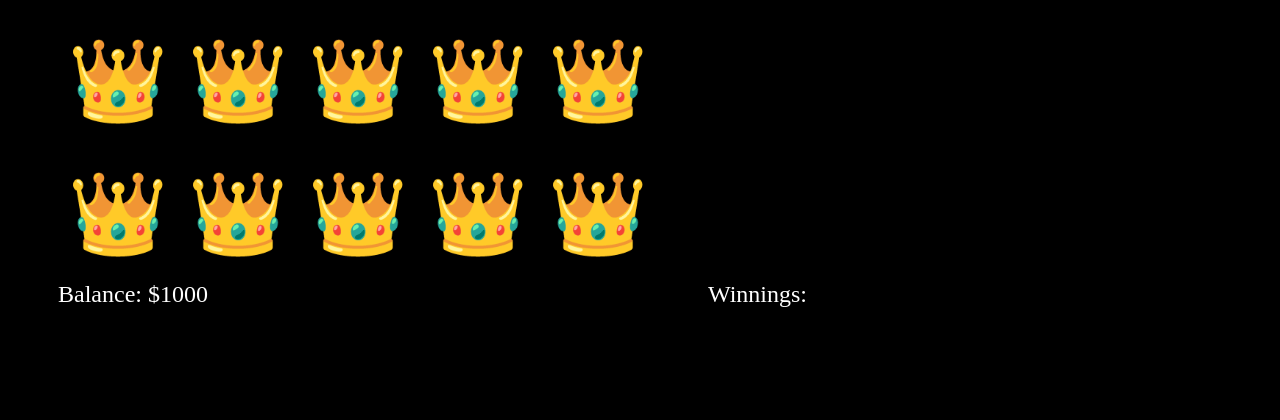
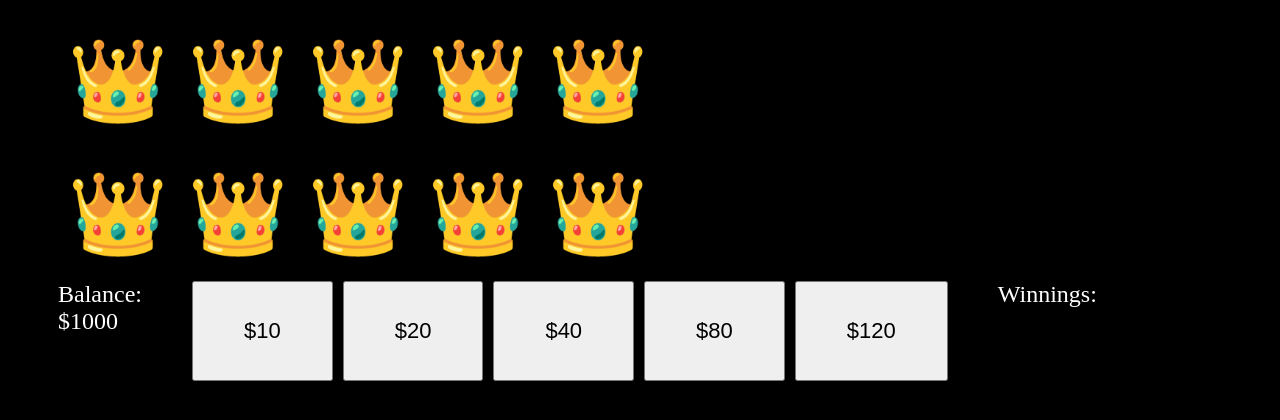
Before and after one commit to VilislavAngelov/20-Super-Wins, a FastAPI app: page / in a window 1280 px wide. Shown: the part 277-697 px from the top of the page. Run offline with FastAPI, Linux system fonts and the light colour scheme.

Commit message:
added button to select a different bet size and I'll have to tweak how the placing of bets works because currently itt's just a hardcoded 10$ a spin. Also added to the readme that this version should be able to be player with spacebar

```diff
--- a/static/styles/main.css
+++ b/static/styles/main.css
@@ -60,5 +60,18 @@ body {
 .player-bar {
     grid-area: d;
     display: flex;
-    gap: 500px;
+    gap: 50px;
 }
+
+.bet-select {
+    display: flex;
+    flex: 1 1 30%;
+    gap: 10px;
+    width: 100%;
+    justify-content: space-between;
+}
+.bet-amount {
+    font-size: 22px;
+    font-weight: 500;
+    padding: 10px 50px;
+}
--- a/templates/home.html
+++ b/templates/home.html
@@ -32,6 +32,13 @@
     <button id="spin-button" type="button" ><img height="100" width="100" src="{{ url_for('static', path='img/transfer.svg') }}" alt="spin symbol"></button>
         <div class="player-bar">
             <div id="balance">Balance:</div>
+            <div class="bet-select">
+                <button class="bet-amount" type="button">$10</button>
+                <button class="bet-amount" type="button">$20</button>
+                <button class="bet-amount" type="button">$40</button>
+                <button class="bet-amount" type="button">$80</button>
+                <button class="bet-amount" type="button">$120</button>
+            </div>
             <div id="winnings">Winnings:</div>
         </div>
     </div>
```
Also changed, not shown: README.md.
